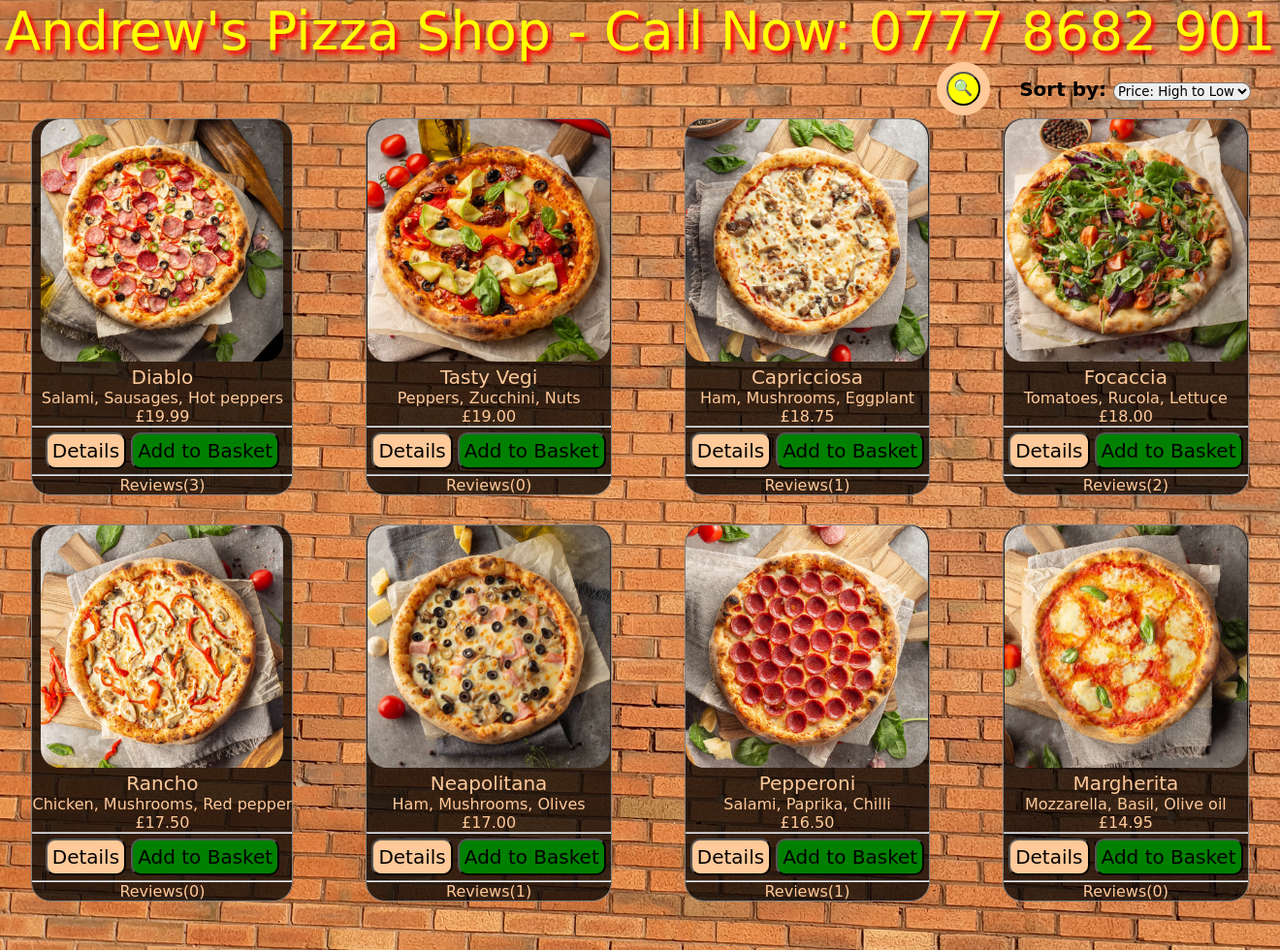
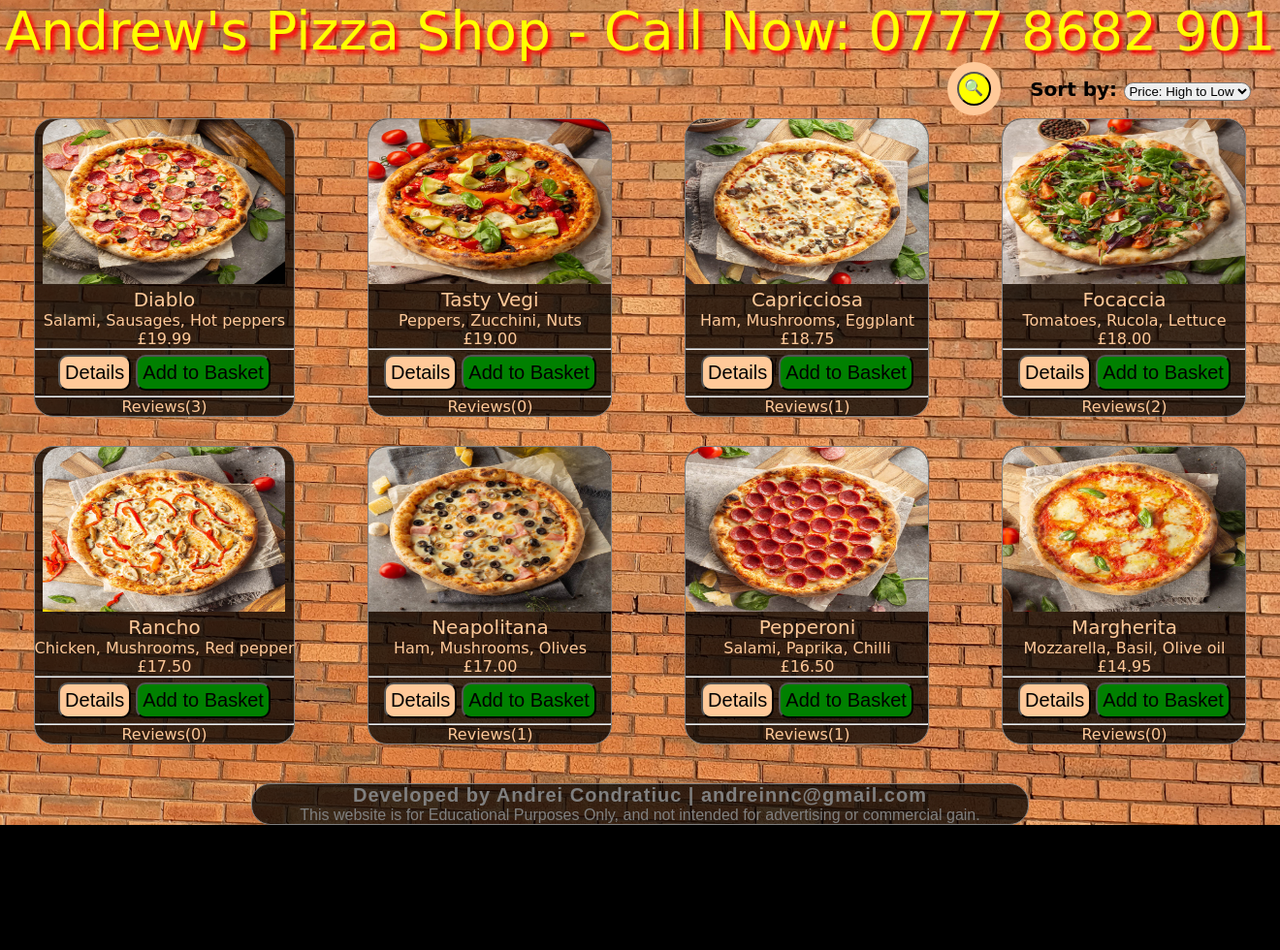
Before and after one commit to andreicomsc/Pizza-Shop, a Flask app: page / in a window 1320 px wide. Shown: the part 59-1039 px from the top of the page at 97% size. After the commit the page ends 910 px from the top, so only its background shows below. Run offline with Flask 2, Linux system fonts and the light colour scheme; data comes from the database, SQL or seed files in the repository; some libraries are stand-ins or nearby versions.

Commit message:
about section, styles

```diff
--- a/shop/static/style.css
+++ b/shop/static/style.css
@@ -1,7 +1,6 @@
 *{
   margin: 0;
   padding: 0;
-  font-family: comic sans ms, arial, sans-serif;
   text-align: center;
   text-decoration: none;
 }
@@ -9,8 +8,8 @@
 body {
   background: url(background.jpg) no-repeat;
   background-size: cover;
-  margin-bottom: 50px;
   color: #ffc999;
+  font-family: comic sans ms, arial, sans-serif;
 }
 
 a {
@@ -26,8 +25,12 @@ small {
   color: red;
 }
 
-img, fieldset, .gallery_item, .item {
+fieldset, .gallery_item, .item {
   border-radius: 20px;
+}
+
+img {
+  border-radius: 20px 20px 0 0;
 }
 
 fieldset, tr, .gallery_item, .item {
@@ -276,3 +279,16 @@ table {
   width: max-content;
   font-size: 14px;
 }
+
+#about {
+  margin: 40px auto 0 auto;
+  width: 800px;
+  font-family: arial, sans-serif;
+  color: gray;
+}
+
+#developer {
+  font-size: 20px;
+  font-weight: bold;
+  letter-spacing: 1px;
+}
--- a/shop/templates/home.html
+++ b/shop/templates/home.html
@@ -31,7 +31,7 @@
     {% for i in items %}
       <div class="gallery_item">
         <a href="{{ url_for('item', item_id=i.itemid) }}">
-          <img src="{{ url_for('static', filename='images/' + i.picture) }}" height="250" width="250">
+          <img src="{{ url_for('static', filename='images/' + i.picture) }}" height="170" width="250">
         </a>
         <p class="item_name">{{ i.name }}</p>
         <p class="item_description">{{ i.description }}</p>
@@ -56,4 +56,9 @@
     {% endfor %}
   </div>
 
+  <div id="about" class="gallery_item">
+    <p id="developer">Developed by Andrei Condratiuc | andreinnc@gmail.com</p>
+    <p id="disclaimer">This website is for Educational Purposes Only, and not intended for advertising or commercial gain.</p>
+  </div>
+
 {% endblock content %}
```
